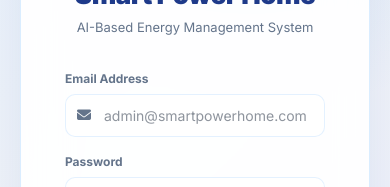
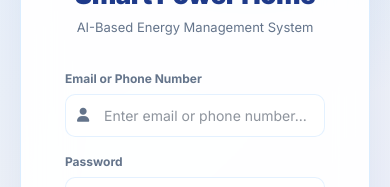
Before and after one commit to eldinfakher7-max/Safe-power-home, a Next.js app: page /login in a window 390 px wide. Shown: the part 290-477 px from the top of the page. Built offline with nearby package versions, Linux system fonts and the light colour scheme.

Commit message:
Allow users to log in using either Email Address or Phone Number

```diff
--- a/server.js
+++ b/server.js
@@ -328,8 +328,12 @@
   // POST /api/auth/login
   expressApp.post('/api/auth/login', async (req, res) => {
     const { email, password } = req.body;
-    const user = db.users.find(u => u.email === email);
-    if (!user) return res.status(401).json({ error: 'Invalid email or password.' });
+    const normalizedInput = (email || '').trim().toLowerCase();
+    const user = db.users.find(u =>
+      u.email.toLowerCase() === normalizedInput ||
+      (u.phone && u.phone.replace(/\s+/g, '') === normalizedInput.replace(/\s+/g, ''))
+    );
+    if (!user) return res.status(401).json({ error: 'Invalid email/phone or password.' });
     if (user.status === 'Suspended') return res.status(403).json({ error: 'Your account has been suspended. Contact the administrator.' });
     const valid = await bcrypt.compare(password, user.password);
     if (!valid) return res.status(401).json({ error: 'Invalid email or password.' });
--- a/src/app/api/[...path]/route.js
+++ b/src/app/api/[...path]/route.js
@@ -149,8 +149,12 @@
   // 2. POST /api/auth/login
   if (routePath === 'auth/login') {
     const { email, password } = body;
-    const existingUser = db.users.find(u => u.email === email);
-    if (!existingUser) return jsonResponse({ error: 'Invalid email or password.' }, 401);
+    const normalizedInput = (email || '').trim().toLowerCase();
+    const existingUser = db.users.find(u =>
+      u.email.toLowerCase() === normalizedInput ||
+      (u.phone && u.phone.replace(/\s+/g, '') === normalizedInput.replace(/\s+/g, ''))
+    );
+    if (!existingUser) return jsonResponse({ error: 'Invalid email/phone or password.' }, 401);
     if (existingUser.status === 'Suspended') return jsonResponse({ error: 'Your account has been suspended. Contact administrator.' }, 403);
     const valid = await bcrypt.compare(password, existingUser.password);
     if (!valid) return jsonResponse({ error: 'Invalid email or password.' }, 401);
--- a/src/app/login/page.js
+++ b/src/app/login/page.js
@@ -59,14 +59,14 @@
 
         <form onSubmit={handleLogin}>
           <div style={{ marginBottom: 16 }}>
-            <label style={{ fontSize: 12, fontWeight: 700, color: 'var(--text-muted)', marginBottom: 6, display: 'block' }}>Email Address</label>
+            <label style={{ fontSize: 12, fontWeight: 700, color: 'var(--text-muted)', marginBottom: 6, display: 'block' }}>Email or Phone Number</label>
             <div style={{ position: 'relative' }}>
-              <i className="fa-solid fa-envelope" style={{ position: 'absolute', left: 12, top: '50%', transform: 'translateY(-50%)', color: 'var(--text-muted)', fontSize: 14 }} />
+              <i className="fa-solid fa-user" style={{ position: 'absolute', left: 12, top: '50%', transform: 'translateY(-50%)', color: 'var(--text-muted)', fontSize: 14 }} />
               <input
-                type="email"
+                type="text"
                 className="form-input"
                 style={{ paddingLeft: 38 }}
-                placeholder="admin@smartpowerhome.com"
+                placeholder="Enter email or phone number..."
                 value={form.email}
                 onChange={e => setForm(p => ({ ...p, email: e.target.value }))}
                 required
```
